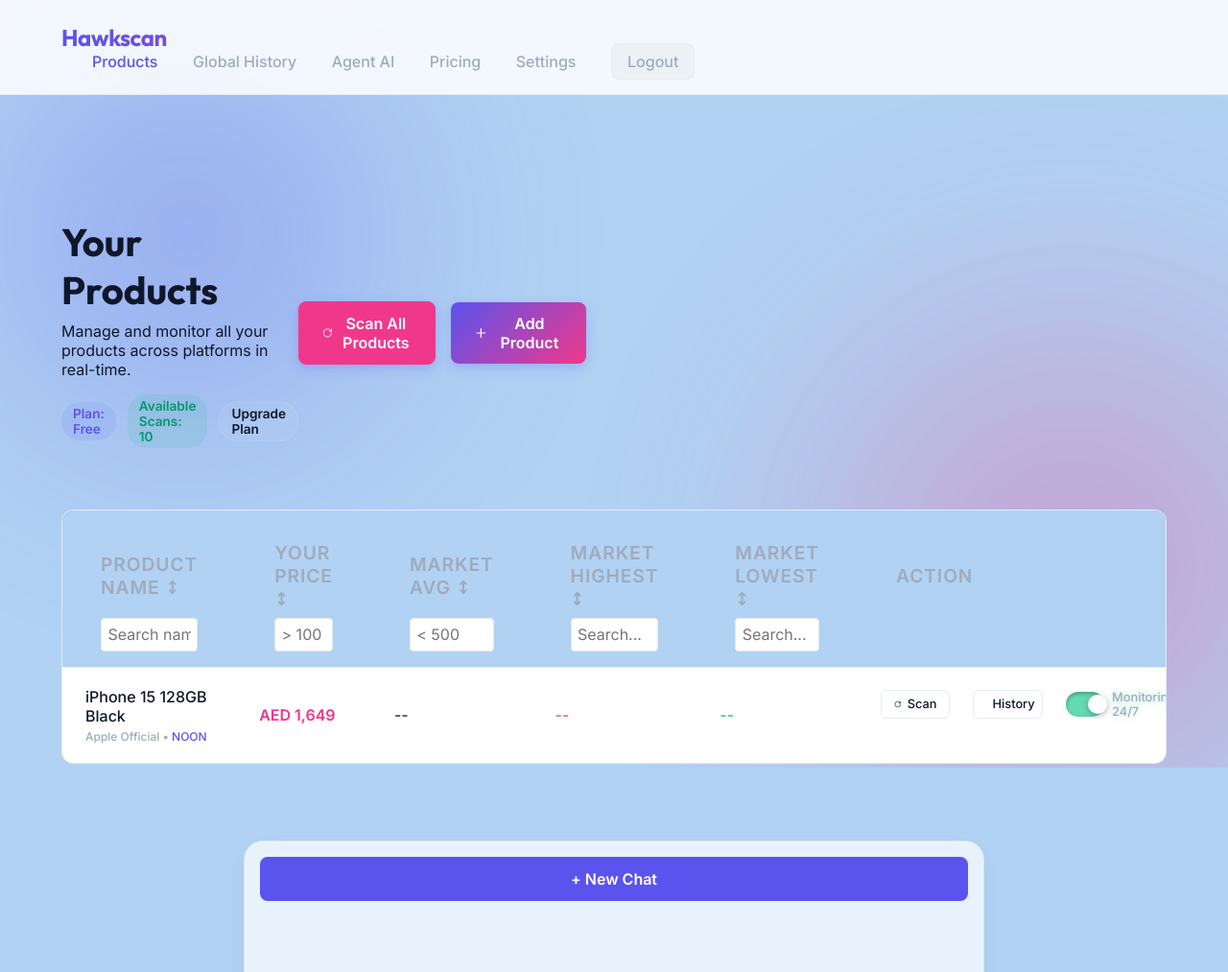
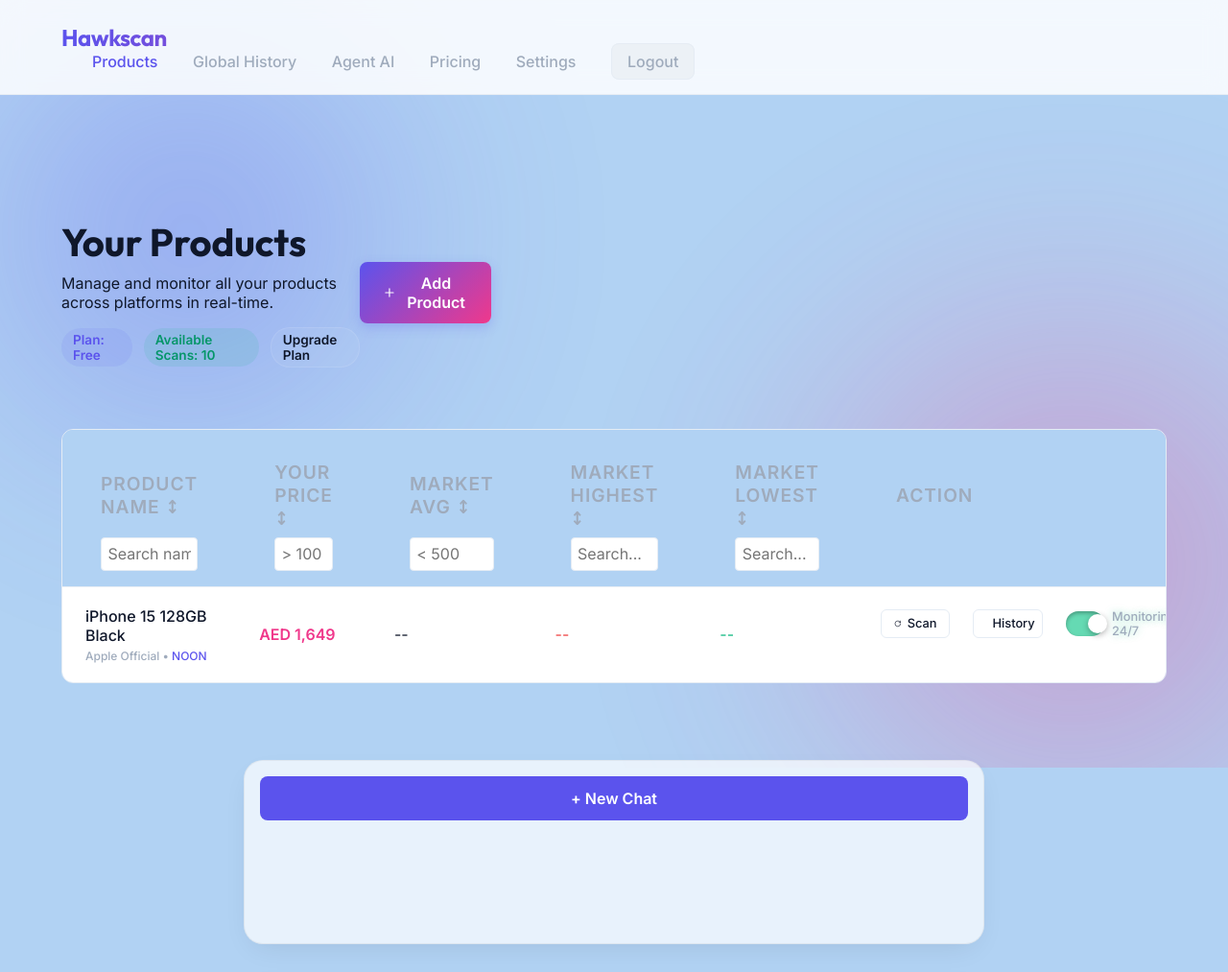
Before and after one commit to dagoat1234567890/hawkscan, a Flask app: page /dashboard in a window 1280 px wide. Shown: the top 1013 px of the page at 96% size. Run offline with Flask 3, Linux system fonts and the light colour scheme; a user stored in the database is signed in; data comes from the database, SQL or seed files in the repository; data that the repository does not hold is empty; parts of the project's set-up code (start-up, migrations or seed data) failed here and were passed over.

Commit message:
Remove Scan All Products button and logic

```diff
--- a/hermes-app/static/js/products.js
+++ b/hermes-app/static/js/products.js
@@ -444,71 +444,6 @@ document.addEventListener('DOMContentLoaded', () => {
         }
     };
 
-    // Scan All Logic
-    const scanAllBtn = document.getElementById('scan-all-btn');
-    const scanAllProgress = document.getElementById('scan-all-progress');
-
-    let scanPollInterval = null;
-
-    async function checkScanStatus() {
-        try {
-            const res = await fetch('/api/scan/status');
-            if (!res.ok) return;
-            const statusData = await res.json();
-
-            if (statusData.status === 'running') {
-                scanAllBtn.disabled = true;
-                scanAllBtn.style.opacity = '0.5';
-                scanAllProgress.style.display = 'inline';
-                scanAllProgress.textContent = `Scanning ${statusData.completed}/${statusData.total}...`;
-
-                if (!scanPollInterval) {
-                    scanPollInterval = setInterval(checkScanStatus, 2000);
-                }
-            } else if (statusData.status === 'completed' && scanPollInterval) {
-                clearInterval(scanPollInterval);
-                scanPollInterval = null;
-
-                scanAllProgress.textContent = `Scan Complete!`;
-                await loadProducts();
-
-                setTimeout(() => {
-                    scanAllProgress.style.display = 'none';
-                    scanAllBtn.disabled = false;
-                    scanAllBtn.style.opacity = '1';
-                }, 2000);
-            }
-        } catch (error) {
-            console.error("Error polling scan status", error);
-        }
-    }
-
-    if (scanAllBtn) {
-        scanAllBtn.addEventListener('click', async () => {
-            try {
-                const res = await fetch('/api/scan/start', { method: 'POST' });
-                if (!res.ok) return;
-
-                scanAllBtn.disabled = true;
-                scanAllBtn.style.opacity = '0.5';
-                scanAllProgress.style.display = 'inline';
-                scanAllProgress.textContent = `Starting scan...`;
-
-                if (!scanPollInterval) {
-                    scanPollInterval = setInterval(checkScanStatus, 2000);
-                }
-            } catch (error) {
-                console.error("Scan All error:", error);
-                scanAllBtn.disabled = false;
-                scanAllBtn.style.opacity = '1';
-                scanAllProgress.style.display = 'none';
-            }
-        });
-    }
-
-    // Check if scan is already running on page load
-    checkScanStatus();
-
     // Initial load
     loadProducts();
 });
--- a/hermes-app/templates/products.html
+++ b/hermes-app/templates/products.html
@@ -243,15 +243,6 @@
                 </div>
             </div>
             <div style="display: flex; gap: 1rem; align-items: center;">
-                <span id="scan-all-progress" style="color: var(--accent-secondary); font-weight: 500; font-size: 0.9rem; display: none;">Scanning 1/1...</span>
-                <button class="add-btn" id="scan-all-btn" style="background: var(--accent-secondary); border: 1px solid var(--accent-secondary); color: white;">
-                    <svg width="20" height="20" viewBox="0 0 24 24" fill="none" stroke="currentColor" stroke-width="2" stroke-linecap="round" stroke-linejoin="round">
-                        <path d="M21 12a9 9 0 1 1-9-9c2.52 0 4.93 1 6.74 2.74L21 8"></path>
-                        <polyline points="21 3 21 8 16 8"></polyline>
-                    </svg>
-                    Scan All Products
-                </button>
-
                 <button class="add-btn" id="open-modal-btn">
                     <svg width="20" height="20" viewBox="0 0 24 24" fill="none" stroke="currentColor" stroke-width="2" stroke-linecap="round" stroke-linejoin="round">
                         <line x1="12" y1="5" x2="12" y2="19"></line>
```
